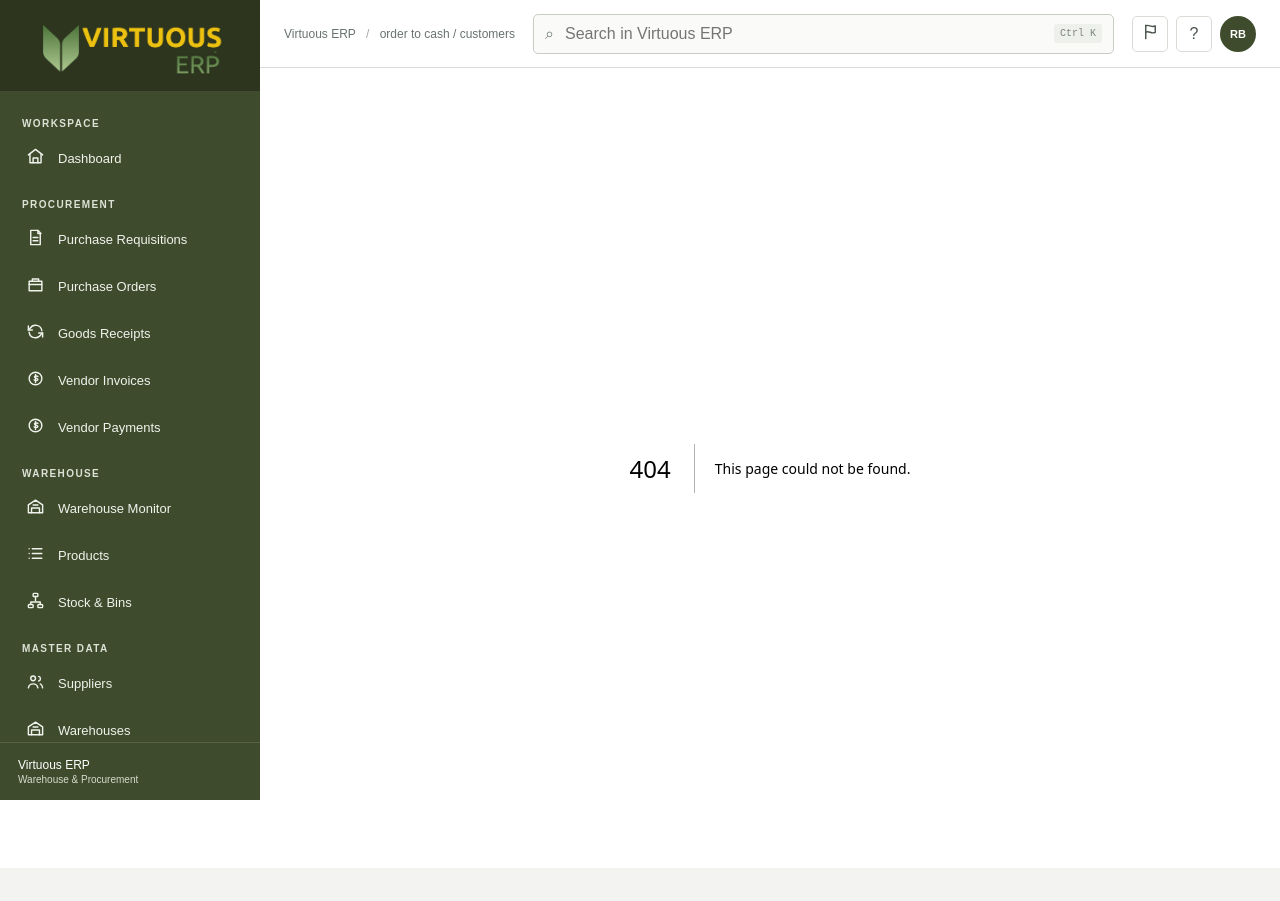
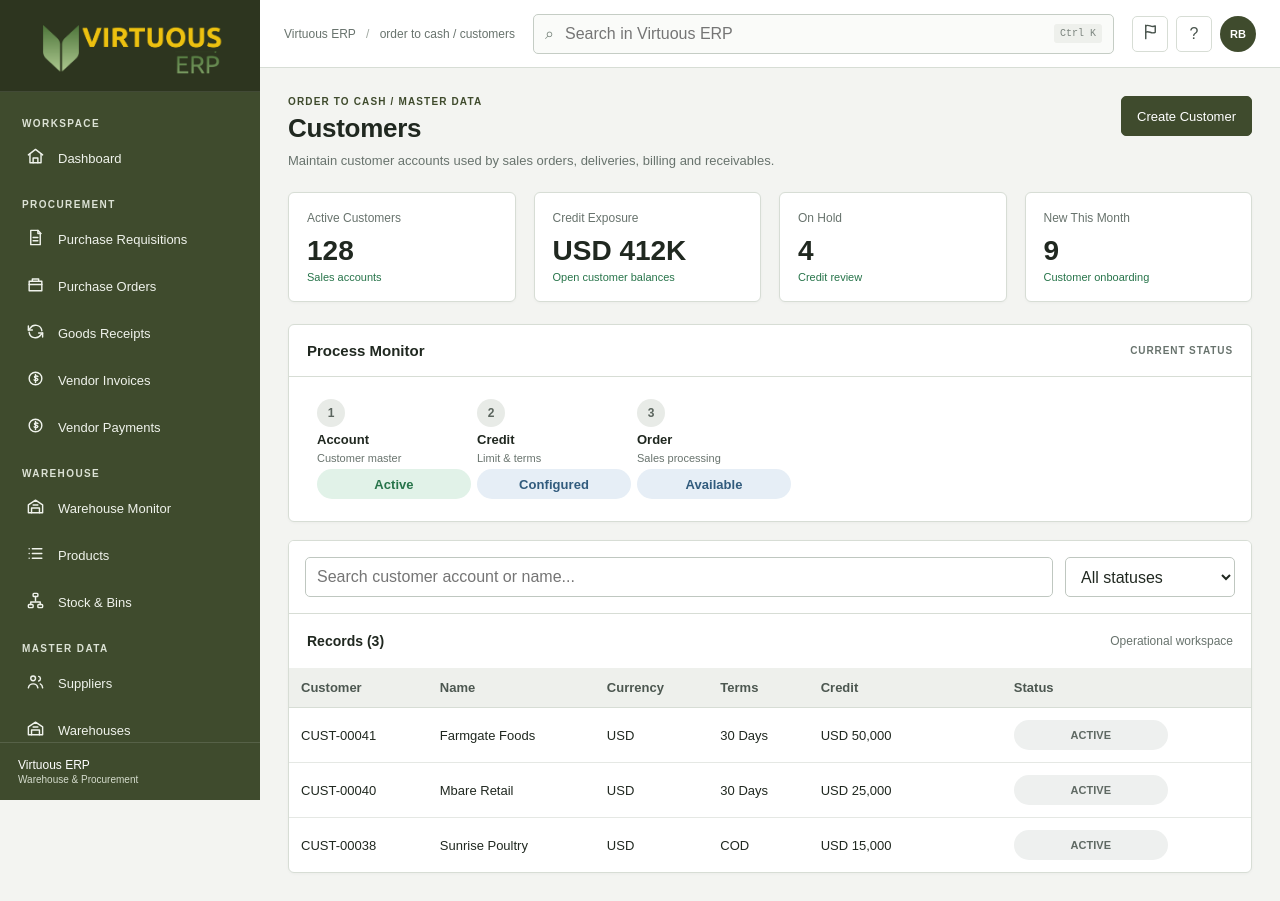
Before and after one commit to robiebnd/Virtuous-ERP, a Next.js app in the folder frontend/: page /order-to-cash/customers in a window 1280 px wide. Before the commit this address had no page. Before the commit the page ends 868 px from the top, so only its background shows below. Built offline with nearby package versions, Linux system fonts and the light colour scheme; a web font is replaced by a local one.

Commit message:
Add customer master workspace

```diff
--- /dev/null
+++ b/frontend/app/order-to-cash/customers/page.tsx
@@ -0,0 +1,10 @@
+import { ModuleWorkspace } from "@/components/ModuleWorkspace";
+
+export default function Customers() {
+  const rows = [
+    { Customer: "CUST-00041", Name: "Farmgate Foods", Currency: "USD", Terms: "30 Days", Credit: "USD 50,000", Status: "ACTIVE" },
+    { Customer: "CUST-00040", Name: "Mbare Retail", Currency: "USD", Terms: "30 Days", Credit: "USD 25,000", Status: "ACTIVE" },
+    { Customer: "CUST-00038", Name: "Sunrise Poultry", Currency: "USD", Terms: "COD", Credit: "USD 15,000", Status: "ACTIVE" },
+  ];
+  return <ModuleWorkspace eyebrow="ORDER TO CASH / MASTER DATA" title="Customers" description="Maintain customer accounts used by sales orders, deliveries, billing and receivables." createHref="/order-to-cash/customers/new" createLabel="Create Customer" stats={[{label:"Active Customers",value:"128",foot:"Sales accounts"},{label:"Credit Exposure",value:"USD 412K",foot:"Open customer balances"},{label:"On Hold",value:"4",foot:"Credit review",tone:"warning"},{label:"New This Month",value:"9",foot:"Customer onboarding",tone:"success"}]} process={[{label:"Account",detail:"Customer master",status:"Active",tone:"approved"},{label:"Credit",detail:"Limit & terms",status:"Configured",tone:"ready"},{label:"Order",detail:"Sales processing",status:"Available",tone:"ready"}]} columns={["Customer","Name","Currency","Terms","Credit","Status"]} rows={rows} searchPlaceholder="Search customer account or name..." />;
+}
```
